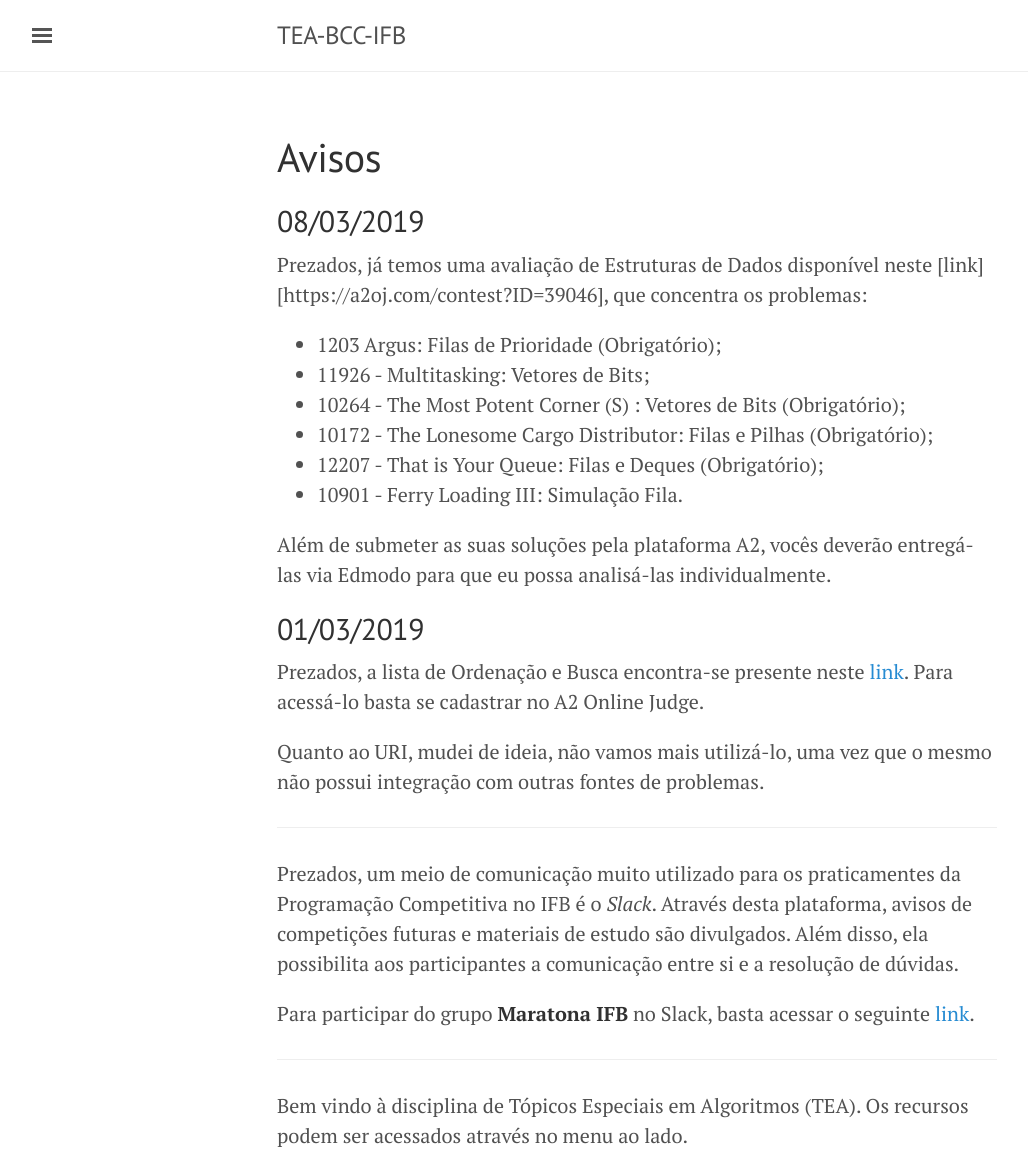
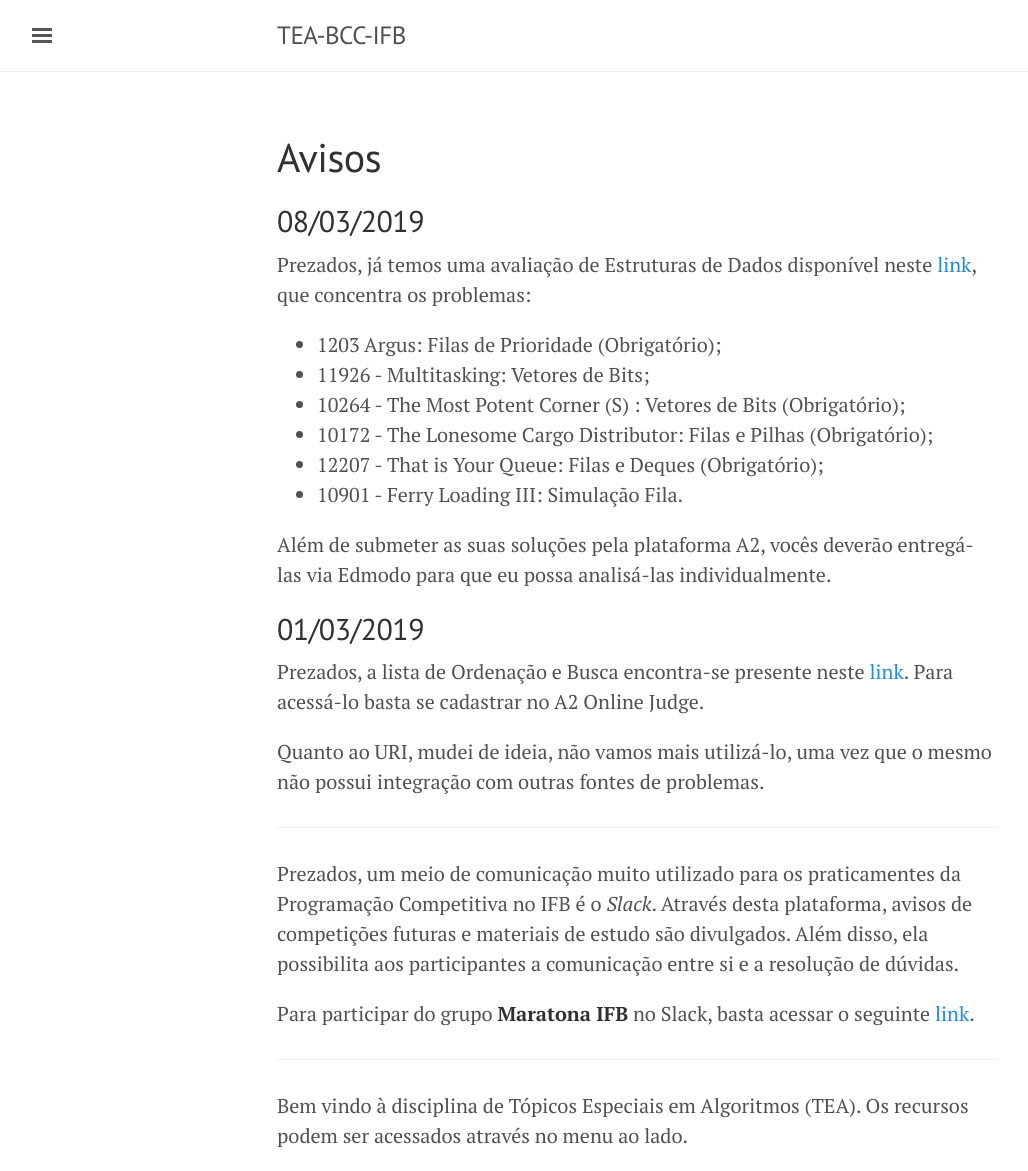
Before and after one commit to danielsaad/TEA-BCC-IFB, a Jekyll site: the page built from index.md, in a window 1280 px wide. Shown: the whole page, without its empty margins (3-1031 px from the left). Built offline with Jekyll 4.4.1, drawn with Linux system fonts in a browser that asks for light colours.

Commit message:
Adicionando contest

```diff
--- a/index.md
+++ b/index.md
@@ -20,7 +20,7 @@ title: Home
 
 ## 08/03/2019
 
-Prezados, já temos uma avaliação de Estruturas de Dados disponível  neste [link][https://a2oj.com/contest?ID=39046], que concentra os problemas:
+Prezados, já temos uma avaliação de Estruturas de Dados disponível  neste [link](https://a2oj.com/contest?ID=39046), que concentra os problemas:
 
 - 1203 Argus: Filas de Prioridade (Obrigatório);
 - 11926 - Multitasking: Vetores de Bits;
```
